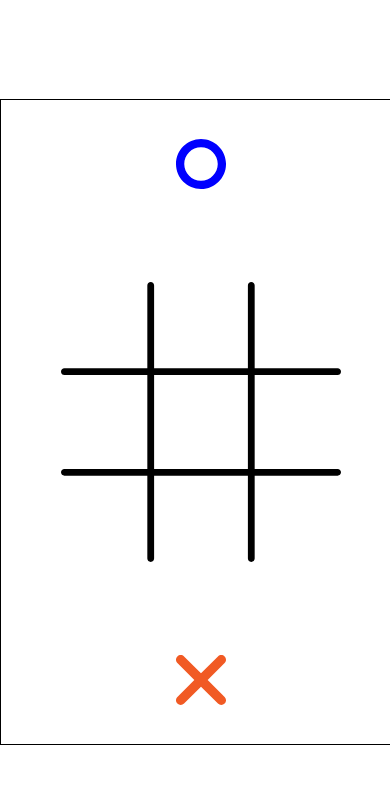
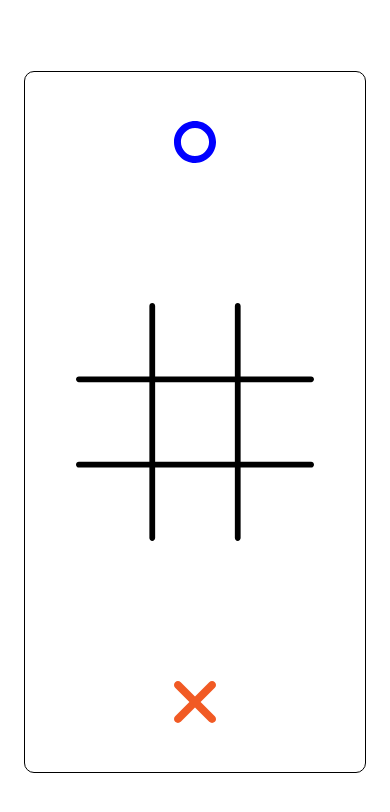
Before and after one commit to textencoder/tic-tac-toe, a plain HTML site: page index.html in a window 390 px wide. Drawn offline with Linux system fonts and the light colour scheme.

Commit message:
responsive width/height for game container

```diff
--- a/styles.css
+++ b/styles.css
@@ -13,11 +13,13 @@ body {
 
 #game {
     border: 1px solid black;
-    width: 400px;
-    height: calc(100% - 200px);
+    border-radius: 10px;
+    width: calc(100% - 50px);
+    max-width: 400px;
+    height: calc(100% - 100px);
+    max-height: 700px;
     display: grid;
     grid-template-rows: 1fr 3fr 1fr;
-
 }
 
 #board-container {
```
